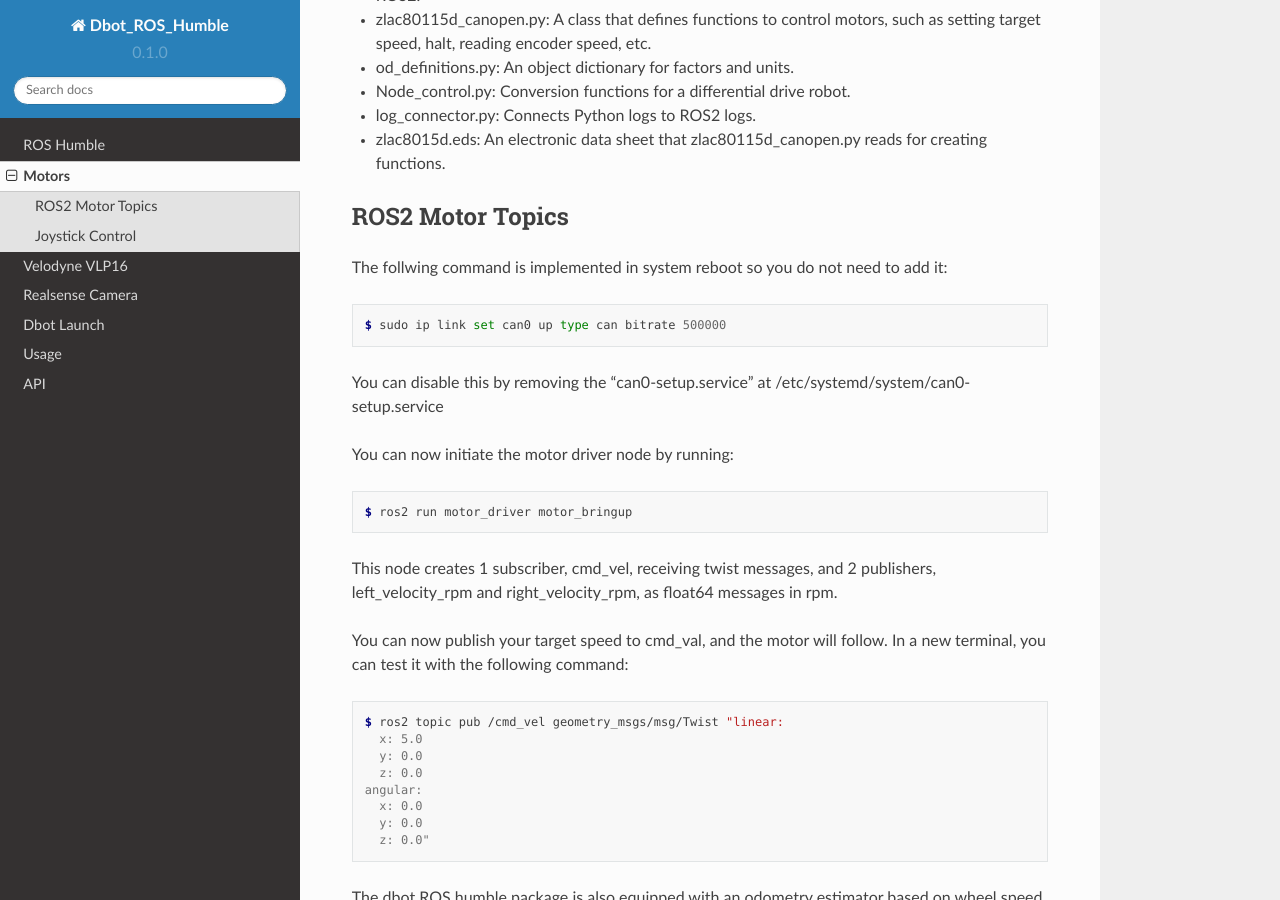
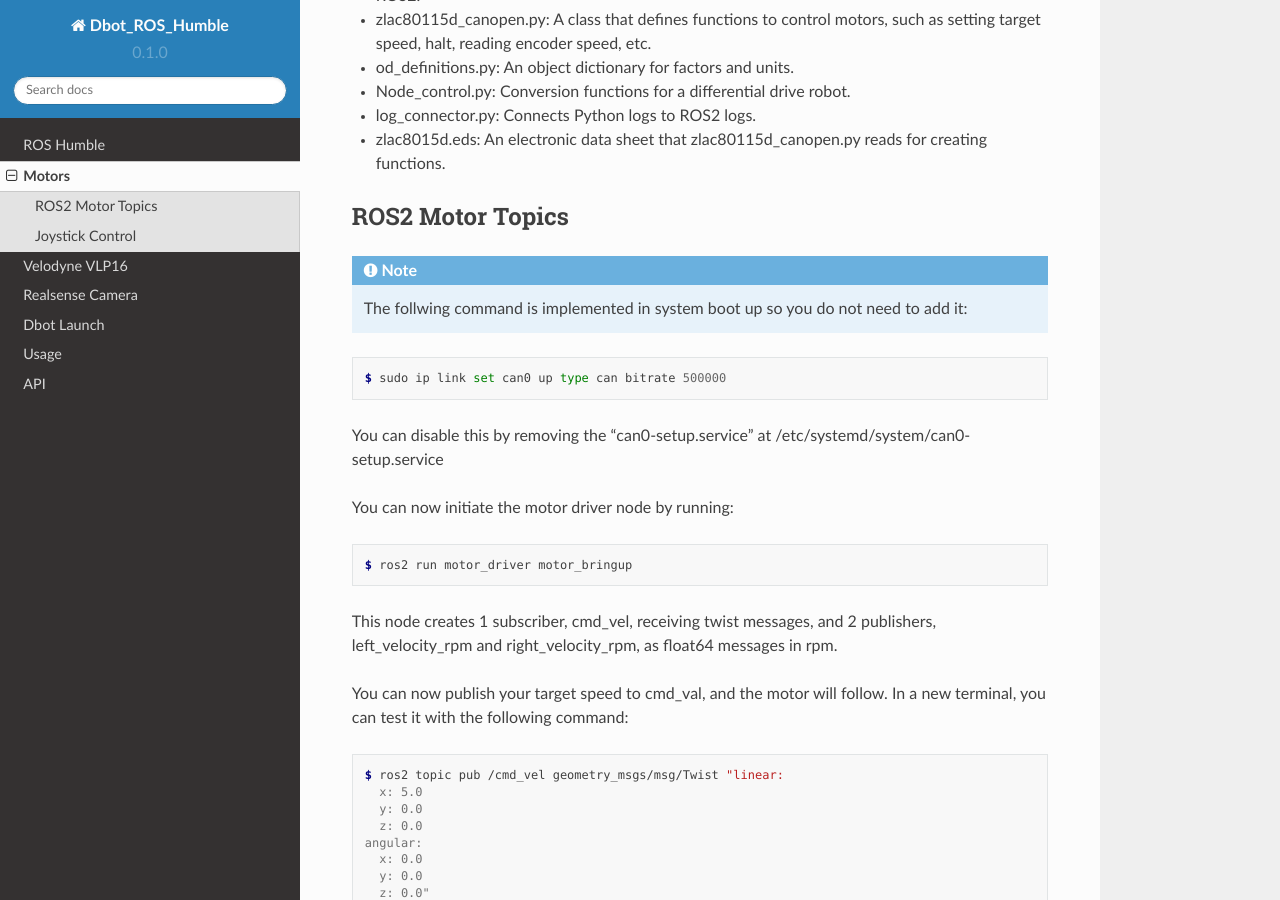
Before and after one commit to Pejman712/DbotROSHumble, a Sphinx documentation site: the page built from docs/source/motors.rst, in a window 1280 px wide and 900 px high, scrolled down 368 px. Built offline with Sphinx 7.4.7 and the Read the Docs theme 2.0.0, drawn with Linux system fonts in a browser that asks for light colours.

Commit message:
Update motors.rst

```diff
--- a/docs/source/motors.rst
+++ b/docs/source/motors.rst
@@ -14,7 +14,7 @@ ROS2 Motor Topics
 
 .. note::
 
-The follwing command is implemented in system reboot so you do not need to add it:
+    The follwing command is implemented in system boot up so you do not need to add it:
 
 .. code-block:: console
 
```
